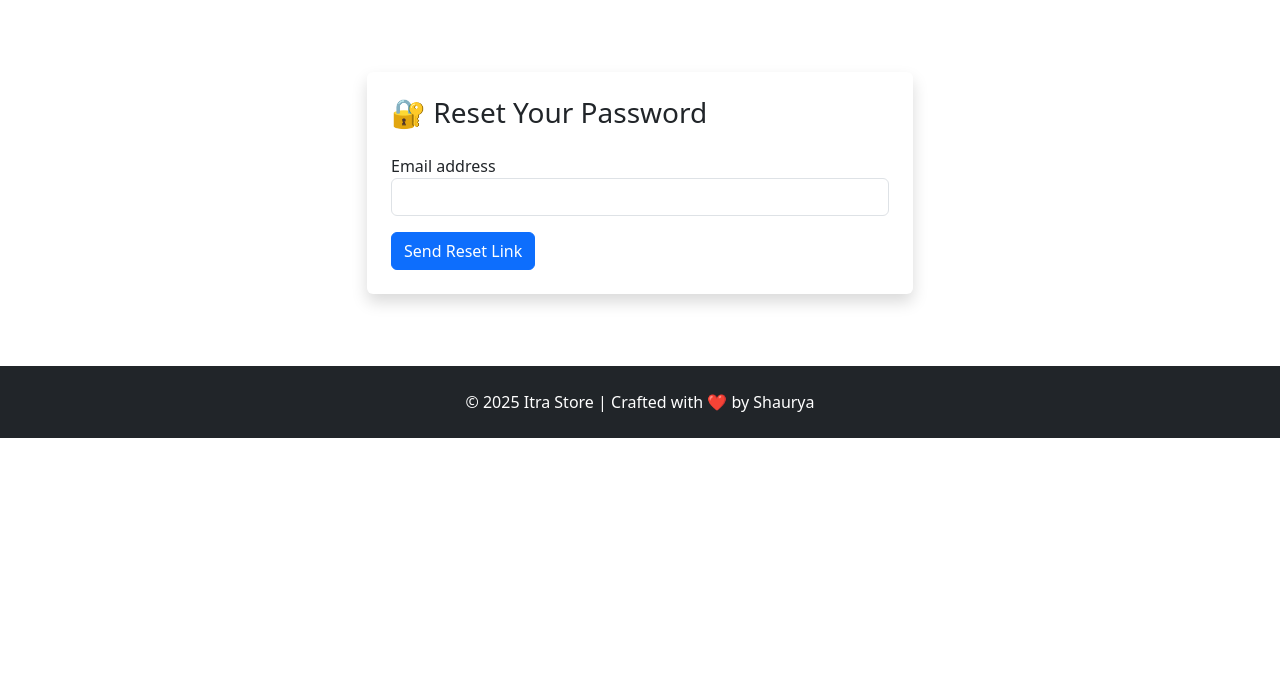
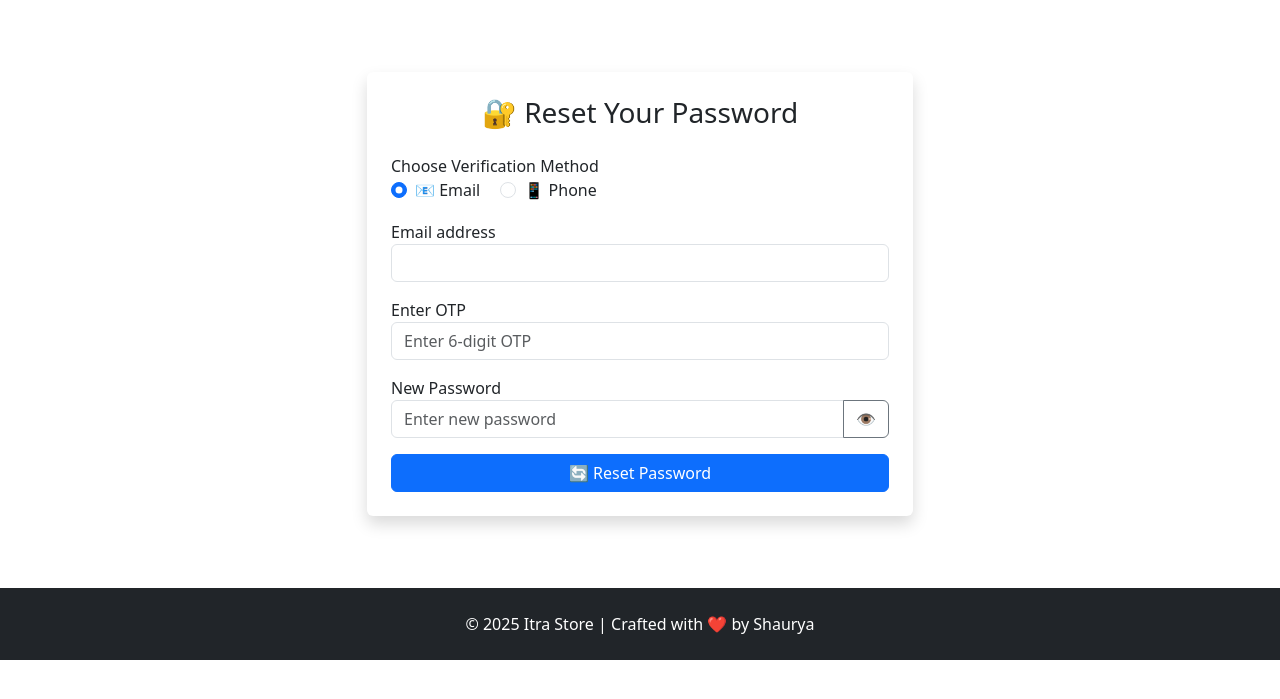
Before and after one commit to ashwathama1-cre/AromaVerse, a Flask app: template templates/forget_password.html in a window 1280 px wide. Shown: the part 56-755 px from the top of the page. Run offline with Flask 3, Linux system fonts and the light colour scheme; the template is opened without the code that fills it, so the values that code supplies are empty; some libraries are stand-ins or nearby versions.

Commit message:
Update forget_password.html

```diff
--- a/templates/forget_password.html
+++ b/templates/forget_password.html
@@ -3,14 +3,62 @@
 {% block content %}
 <div class="container py-5">
   <div class="col-md-6 mx-auto bg-white p-4 shadow rounded">
-    <h3 class="mb-4">🔐 Reset Your Password</h3>
+    <h3 class="mb-4 text-center">🔐 Reset Your Password</h3>
+
     <form method="POST">
       <div class="mb-3">
-        <label>Email address</label>
-        <input type="email" name="email" class="form-control" required>
+        <label>Choose Verification Method</label><br>
+        <div class="form-check form-check-inline">
+          <input class="form-check-input" type="radio" name="method" id="emailOption" value="email" checked>
+          <label class="form-check-label" for="emailOption">📧 Email</label>
+        </div>
+        <div class="form-check form-check-inline">
+          <input class="form-check-input" type="radio" name="method" id="phoneOption" value="phone">
+          <label class="form-check-label" for="phoneOption">📱 Phone</label>
+        </div>
       </div>
-      <button type="submit" class="btn btn-primary">Send Reset Link</button>
+
+      <div class="mb-3">
+        <label id="contactLabel">Email address</label>
+        <input type="text" name="contact" id="contactInput" class="form-control" required>
+      </div>
+
+      <div class="mb-3">
+        <label>Enter OTP</label>
+        <input type="text" name="otp" class="form-control" placeholder="Enter 6-digit OTP" required>
+      </div>
+
+      <div class="mb-3">
+        <label>New Password</label>
+        <div class="input-group">
+          <input type="password" name="new_password" id="newPassword" class="form-control" placeholder="Enter new password" required>
+          <button type="button" class="btn btn-outline-secondary" onclick="togglePassword()">👁️</button>
+        </div>
+      </div>
+
+      <button type="submit" class="btn btn-primary w-100">🔄 Reset Password</button>
     </form>
   </div>
 </div>
+
+<script>
+  function togglePassword() {
+    const pwd = document.getElementById("newPassword");
+    pwd.type = pwd.type === "password" ? "text" : "password";
+  }
+
+  document.querySelectorAll('input[name="method"]').forEach(el => {
+    el.addEventListener('change', () => {
+      const label = document.getElementById("contactLabel");
+      const input = document.getElementById("contactInput");
+      if (el.value === "phone") {
+        label.textContent = "Phone Number";
+        input.placeholder = "Enter your phone number";
+      } else {
+        label.textContent = "Email address";
+        input.placeholder = "Enter your email";
+      }
+    });
+  });
+</script>
 {% endblock %}
```
